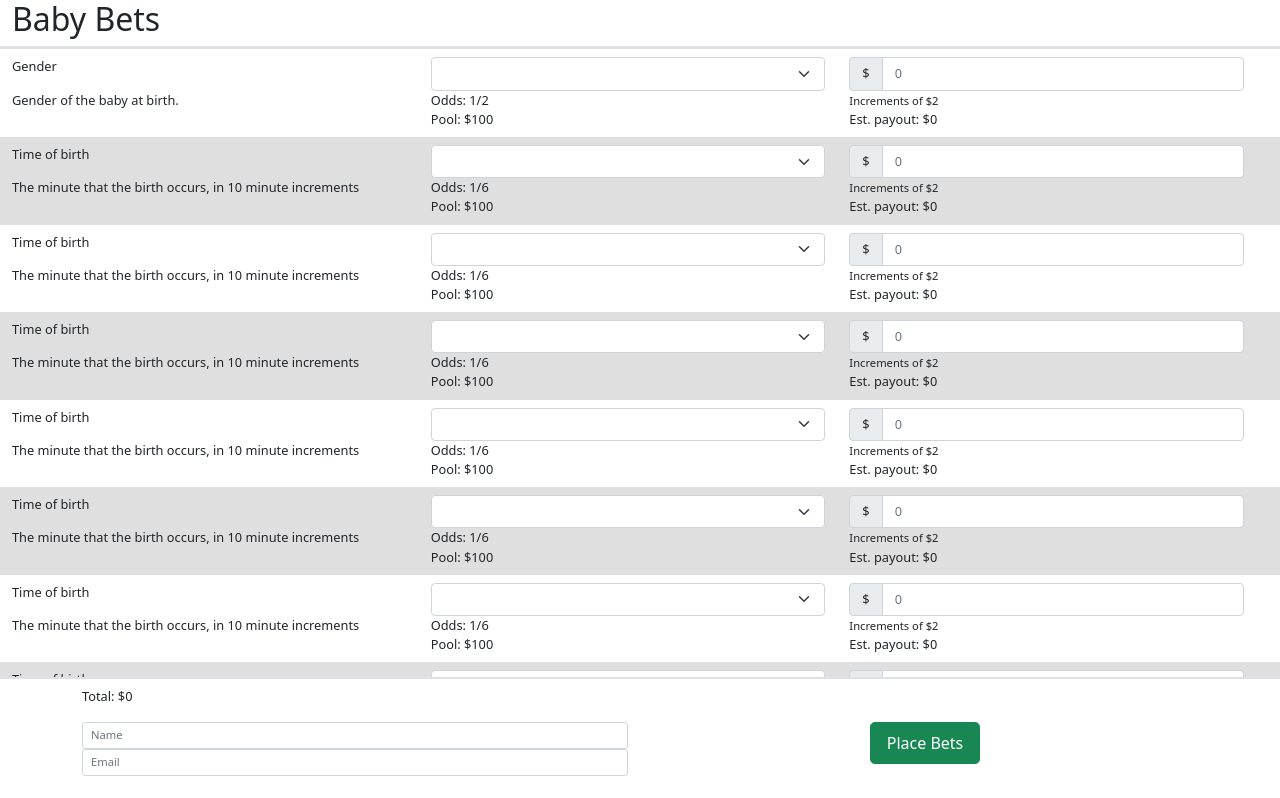
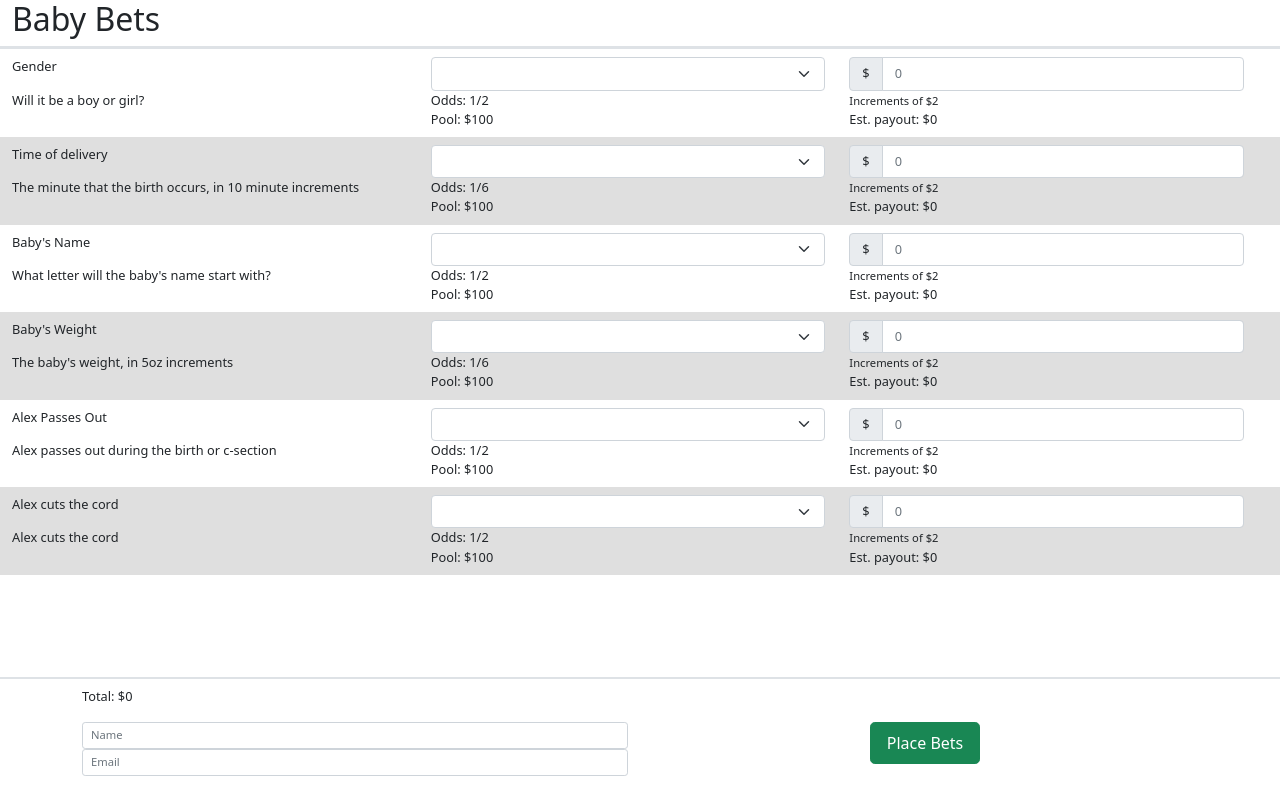
Before and after one commit to alexaylwin/baby-bets, a React (Create React App) app: page / in a window 1280 px wide. Shown: the top 798 px of the page. Built offline with nearby package versions, Linux system fonts and the light colour scheme.

Commit message:
Add actual bets

```diff
--- a/src/data/bets.ts
+++ b/src/data/bets.ts
@@ -7,7 +7,7 @@ export const allBets: Bet[] = [
         increment: 2,
         odds: '1/2',
         pool: 100,
-        description: 'Gender of the baby at birth.',
+        description: 'Will it be a boy or girl?',
         amount: 0,
         options: [
             {
@@ -22,7 +22,7 @@ export const allBets: Bet[] = [
 
     },{
         name: 'BirthTime',
-        displayName: 'Time of birth',
+        displayName: 'Time of delivery',
         increment: 2,
         odds: '1/6',
         pool: 100,
@@ -55,377 +55,91 @@ export const allBets: Bet[] = [
             }
         ]
     },{
-        name: 'BirthTime',
-        displayName: 'Time of birth',
+        name: 'BabyName',
+        displayName: 'Baby\'s Name',
         increment: 2,
-        odds: '1/6',
+        odds: '1/2',
         pool: 100,
-        description: 'The minute that the birth occurs, in 10 minute increments',
+        description: 'What letter will the baby\'s name start with?',
         amount: 0,
         options: [
             {
-                name: '0',
-                label: '0-9'
+                name: 'A',
+                label: 'A'
             },
             {
-                name: '10',
-                label: '10-19'
-            },
-            {
-                name: '20',
-                label: '20-29'
-            },
-            {
-                name: '30',
-                label: '30-39'
-            },
-            {
-                name: '40',
-                label: '40-49'
-            },
-            {
-                name: '50',
-                label: '50-59'
+                name: 'BZ',
+                label: 'B-Z'
             }
         ]
     },{
-        name: 'BirthTime',
-        displayName: 'Time of birth',
+        name: 'BabyWeight',
+        displayName: 'Baby\'s Weight',
         increment: 2,
         odds: '1/6',
         pool: 100,
         amount: 0,
-        description: 'The minute that the birth occurs, in 10 minute increments',
+        description: 'The baby\'s weight, in 5oz increments',
         options: [
             {
-                name: '0',
-                label: '0-9'
+                name: 'lt7',
+                label: 'less than 7lbs'
             },
             {
-                name: '10',
-                label: '10-19'
+                name: '7lb5',
+                label: '7lbs to 7lbs 5oz'
             },
             {
-                name: '20',
-                label: '20-29'
+                name: '7lb12',
+                label: '7lbs 6oz to 7lbs 12oz'
             },
             {
-                name: '30',
-                label: '30-39'
+                name: '8lb2',
+                label: '7lbs 13oz to 8lbs 2oz'
             },
             {
-                name: '40',
-                label: '40-49'
+                name: '8lb9oz',
+                label: '8lbs 3oz to 8lb 9oz'
             },
             {
-                name: '50',
-                label: '50-59'
+                name: 'gt8lb10',
+                label: 'more than 8lb 9oz'
             }
         ]
     },{
-        name: 'BirthTime',
-        displayName: 'Time of birth',
+        name: 'AlexPassOut',
+        displayName: 'Alex Passes Out',
         increment: 2,
-        odds: '1/6',
+        odds: '1/2',
         pool: 100,
         amount: 0,
-        description: 'The minute that the birth occurs, in 10 minute increments',
+        description: 'Alex passes out during the birth or c-section',
         options: [
             {
-                name: '0',
-                label: '0-9'
+                name: 'Yes',
+                label: 'Yes'
             },
             {
-                name: '10',
-                label: '10-19'
-            },
-            {
-                name: '20',
-                label: '20-29'
-            },
-            {
-                name: '30',
-                label: '30-39'
-            },
-            {
-                name: '40',
-                label: '40-49'
-            },
-            {
-                name: '50',
-                label: '50-59'
+                name: 'No',
+                label: 'No'
             }
         ]
     },{
-        name: 'BirthTime',
-        displayName: 'Time of birth',
+        name: 'AlexCutsCord',
+        displayName: 'Alex cuts the cord',
         increment: 2,
-        odds: '1/6',
+        odds: '1/2',
         pool: 100,
         amount: 0,
-        description: 'The minute that the birth occurs, in 10 minute increments',
+        description: 'Alex cuts the cord',
         options: [
             {
-                name: '0',
-                label: '0-9'
+                name: 'Yes',
+                label: 'Yes'
             },
             {
-                name: '10',
-                label: '10-19'
-            },
-            {
-                name: '20',
-                label: '20-29'
-            },
-            {
-                name: '30',
-                label: '30-39'
-            },
-            {
-                name: '40',
-                label: '40-49'
-            },
-            {
-                name: '50',
-                label: '50-59'
-            }
-        ]
-    },{
-        name: 'BirthTime',
-        displayName: 'Time of birth',
-        increment: 2,
-        odds: '1/6',
-        pool: 100,
-        amount: 0,
-        description: 'The minute that the birth occurs, in 10 minute increments',
-        options: [
-            {
-                name: '0',
-                label: '0-9'
-            },
-            {
-                name: '10',
-                label: '10-19'
-            },
-            {
-                name: '20',
-                label: '20-29'
-            },
-            {
-                name: '30',
-                label: '30-39'
-            },
-            {
-                name: '40',
-                label: '40-49'
-            },
-            {
-                name: '50',
-                label: '50-59'
-            }
-        ]
-    },{
-        name: 'BirthTime',
-        displayName: 'Time of birth',
-        increment: 2,
-        odds: '1/6',
-        pool: 100,
-        amount: 0,
-        description: 'The minute that the birth occurs, in 10 minute increments',
-        options: [
-            {
-                name: '0',
-                label: '0-9'
-            },
-            {
-                name: '10',
-                label: '10-19'
-            },
-            {
-                name: '20',
-                label: '20-29'
-            },
-            {
-                name: '30',
-                label: '30-39'
-            },
-            {
-                name: '40',
-                label: '40-49'
-            },
-            {
-                name: '50',
-                label: '50-59'
-            }
-        ]
-    },{
-        name: 'BirthTime',
-        displayName: 'Time of birth',
-        increment: 2,
-        odds: '1/6',
-        pool: 100,
-        amount: 0,
-        description: 'The minute that the birth occurs, in 10 minute increments',
-        options: [
-            {
-                name: '0',
-                label: '0-9'
-            },
-            {
-                name: '10',
-                label: '10-19'
-            },
-            {
-                name: '20',
-                label: '20-29'
-            },
-            {
-                name: '30',
-                label: '30-39'
-            },
-            {
-                name: '40',
-                label: '40-49'
-            },
-            {
-                name: '50',
-                label: '50-59'
-            }
-        ]
-    },{
-        name: 'BirthTime',
-        displayName: 'Time of birth',
-        increment: 2,
-        odds: '1/6',
-        pool: 100,
-        amount: 0,
-        description: 'The minute that the birth occurs, in 10 minute increments',
-        options: [
-            {
-                name: '0',
-                label: '0-9'
-            },
-            {
-                name: '10',
-                label: '10-19'
-            },
-            {
-                name: '20',
-                label: '20-29'
-            },
-            {
-                name: '30',
-                label: '30-39'
-            },
-            {
-                name: '40',
-                label: '40-49'
-            },
-            {
-                name: '50',
-                label: '50-59'
-            }
-        ]
-    },{
-        name: 'BirthTime',
-        displayName: 'Time of birth',
-        increment: 2,
-        odds: '1/6',
-        pool: 100,
-        amount: 0,
-        description: 'The minute that the birth occurs, in 10 minute increments',
-        options: [
-            {
-                name: '0',
-                label: '0-9'
-            },
-            {
-                name: '10',
-                label: '10-19'
-            },
-            {
-                name: '20',
-                label: '20-29'
-            },
-            {
-                name: '30',
-                label: '30-39'
-            },
-            {
-                name: '40',
-                label: '40-49'
-            },
-            {
-                name: '50',
-                label: '50-59'
-            }
-        ]
-    },{
-        name: 'BirthTime',
-        displayName: 'Time of birth secondlast',
-        increment: 2,
-        odds: '1/6',
-        pool: 100,
-        amount: 0,
-        description: 'The minute that the birth occurs, in 10 minute increments',
-        options: [
-            {
-                name: '0',
-                label: '0-9'
-            },
-            {
-                name: '10',
-                label: '10-19'
-            },
-            {
-                name: '20',
-                label: '20-29'
-            },
-            {
-                name: '30',
-                label: '30-39'
-            },
-            {
-                name: '40',
-                label: '40-49'
-            },
-            {
-                name: '50',
-                label: '50-59'
-            }
-        ]
-    },{
-        name: 'BirthTime',
-        displayName: 'Time of birth last',
-        increment: 2,
-        odds: '1/6',
-        pool: 100,
-        amount: 0,
-        description: 'The minute that the birth occurs, in 10 minute increments',
-        options: [
-            {
-                name: '0',
-                label: '0-9'
-            },
-            {
-                name: '10',
-                label: '10-19'
-            },
-            {
-                name: '20',
-                label: '20-29'
-            },
-            {
-                name: '30',
-                label: '30-39'
-            },
-            {
-                name: '40',
-                label: '40-49'
-            },
-            {
-                name: '50',
-                label: '50-59'
+                name: 'No',
+                label: 'No'
             }
         ]
     }
```
